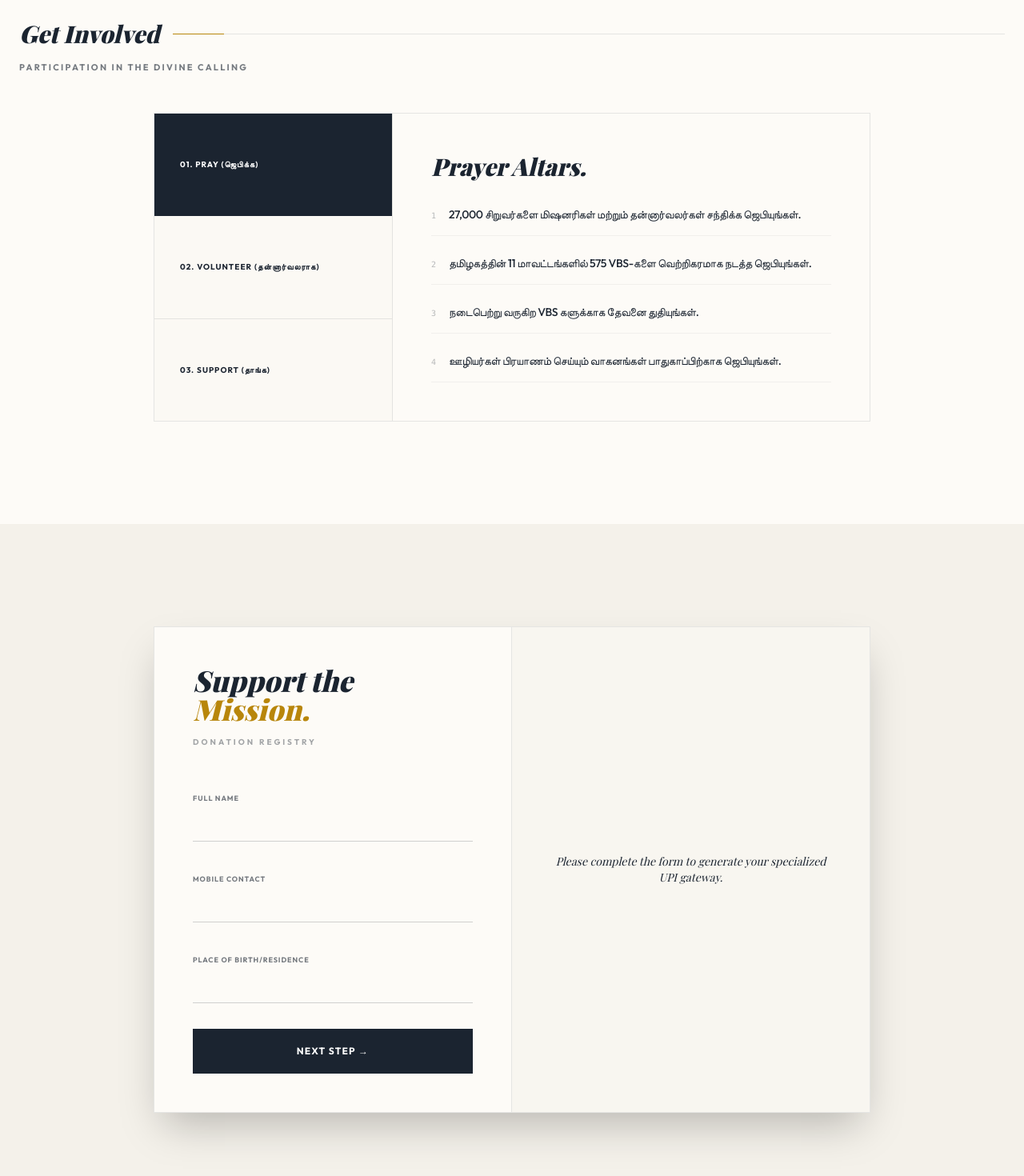
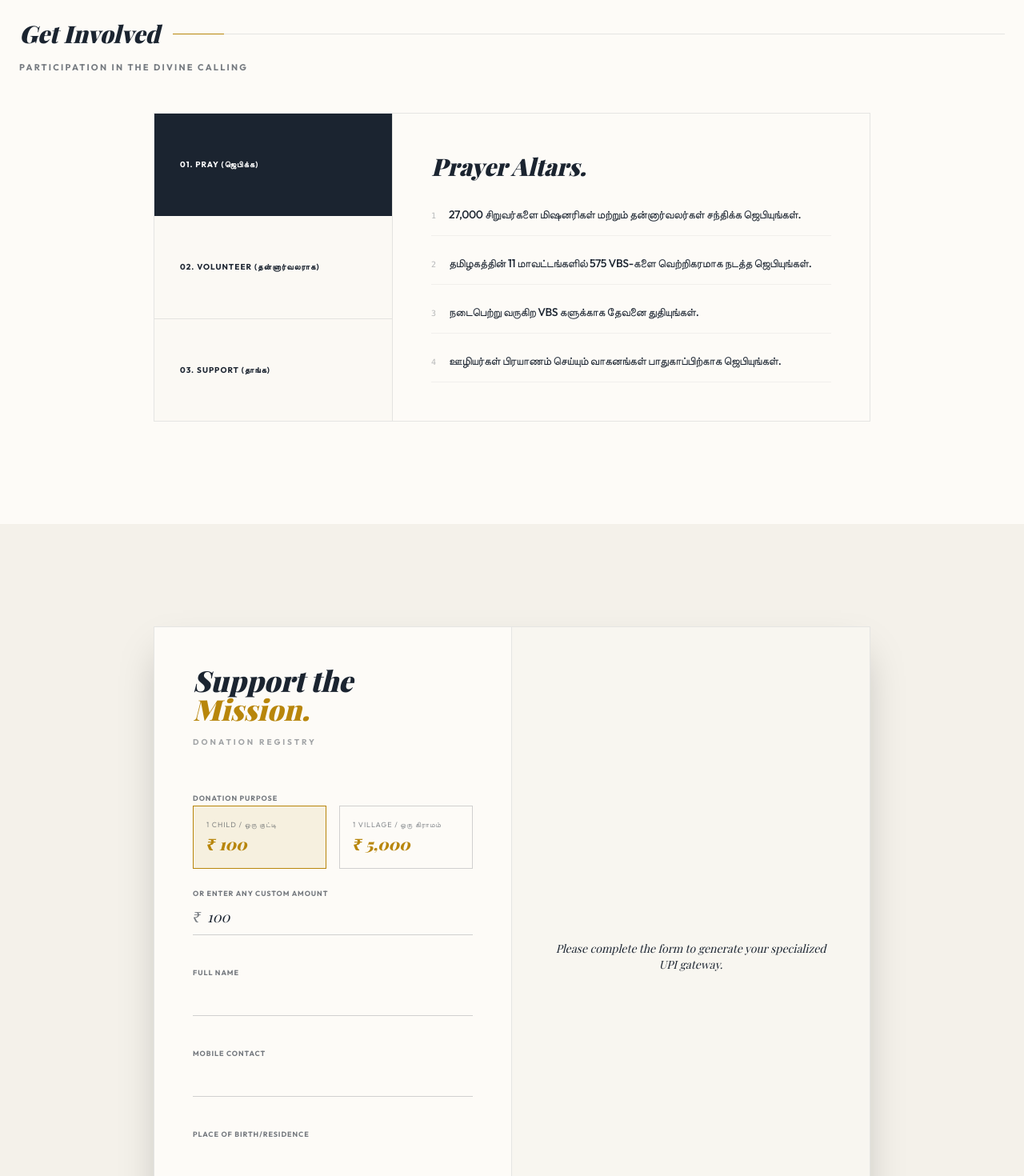
Before and after one commit to grace-media-web/Mecogen-VBS, a React (Vite) app: page / in a window 1280 px wide. Shown: the part 3002-4472 px from the top of the page at 80% size. Built offline with nearby package versions, Linux system fonts and the light colour scheme; a web font is replaced by a local one.

Commit message:
G Sheets and Mobile Comp

```diff
--- a/src/App.tsx
+++ b/src/App.tsx
@@ -133,23 +133,49 @@ const VillageTracker = () => {
 
 export default function App() {
   const [activeTab, setActiveTab] = useState<'pray' | 'volunteer' | 'support'>('pray');
-  const [formData, setFormData] = useState({ name: '', mobile: '', place: '' });
+  const [formData, setFormData] = useState({ name: '', mobile: '', place: '', amount: '100' });
   const [showQR, setShowQR] = useState(false);
+  const [isSubmitting, setIsSubmitting] = useState(false);
   const scrollContainerRef = useRef<HTMLDivElement>(null);
 
-  const handleDonation = (e: FormEvent) => {
+  // Paste your Google Apps Script Web App URL here
+  const GOOGLE_SCRIPT_URL = "";
+
+  const handleDonation = async (e: FormEvent) => {
     e.preventDefault();
-    if (formData.name.length < 2 || !/^[6-9]\d{9}$/.test(formData.mobile) || formData.place.length < 2) {
-      alert("தயவு செய்து சரியான விவரங்களை உள்ளிடவும் (Please enter valid details)");
+    if (formData.name.length < 2 || !/^[6-9]\d{9}$/.test(formData.mobile) || formData.place.length < 2 || !formData.amount) {
+      alert("தயவு செய்து சரியான விவரங்களை உள்ளிடவும் (Please enter valid details and amount)");
       return;
     }
+
+    if (GOOGLE_SCRIPT_URL) {
+      try {
+        setIsSubmitting(true);
+        const submitData = new FormData();
+        submitData.append('Name', formData.name);
+        submitData.append('Mobile', formData.mobile);
+        submitData.append('Place', formData.place);
+        submitData.append('Amount', formData.amount);
+
+        await fetch(GOOGLE_SCRIPT_URL, {
+          method: 'POST',
+          body: submitData,
+          mode: 'no-cors'
+        });
+      } catch (error) {
+        console.error("Error submitting form to sheet", error);
+      } finally {
+        setIsSubmitting(false);
+      }
+    }
+
     setShowQR(true);
 
     if (window.innerWidth < 768) {
       const isAndroid = /android/i.test(navigator.userAgent);
       const upiUrl = isAndroid
-        ? 'intent://pay?pa=graceministriesindia@okhdfcbank&pn=MECOGEN%20VBS&cu=INR#Intent;scheme=upi;end;'
-        : 'upi://pay?pa=graceministriesindia@okhdfcbank&pn=MECOGEN%20VBS&cu=INR';
+        ? `intent://pay?pa=graceministriesindia@okhdfcbank&pn=MECOGEN%20VBS&cu=INR&am=${formData.amount}#Intent;scheme=upi;end;`
+        : `upi://pay?pa=graceministriesindia@okhdfcbank&pn=MECOGEN%20VBS&cu=INR&am=${formData.amount}`;
 
       const link = document.createElement('a');
       link.href = upiUrl;
@@ -160,7 +186,7 @@ export default function App() {
   };
 
   const sendWhatsApp = () => {
-    const msg = `*MECOGEN VBS 2026*%0A*Name:* ${formData.name}%0A*Mobile:* ${formData.mobile}%0A*Place:* ${formData.place}%0A%0ASupport confirmed. Sending screenshot.`;
+    const msg = `*MECOGEN VBS 2026*%0A*Name:* ${formData.name}%0A*Mobile:* ${formData.mobile}%0A*Place:* ${formData.place}%0A*Amount:* ₹${formData.amount}%0A%0ASupport confirmed. Sending screenshot.`;
     window.open(`https://wa.me/919443289026?text=${msg}`, '_blank');
   };
 
@@ -184,9 +210,9 @@ export default function App() {
                 initial={{ opacity: 0, y: 30 }}
                 animate={{ opacity: 1, y: 0 }}
                 transition={{ delay: 0.2 }}
-                className="text-5xl sm:text-6xl lg:text-[100px] leading-[1.1] lg:leading-[0.85] font-serif font-black italic tracking-tighter"
+                className="text-5xl sm:text-7xl lg:text-[100px] leading-tight lg:leading-[0.85] font-serif font-black italic tracking-tighter"
               >
-                வா இயேசுவிடம் <span className="block text-editorial-accent not-italic">வா.</span>
+                வா இயேசுவிடம் <span className="block text-editorial-accent mt-2 lg:mt-0 not-italic">வா.</span>
               </motion.h1>
               <motion.p
                 initial={{ opacity: 0 }}
@@ -202,7 +228,7 @@ export default function App() {
               initial={{ opacity: 0, y: 20 }}
               animate={{ opacity: 1, y: 0 }}
               transition={{ delay: 0.6 }}
-              className="grid grid-cols-3 gap-4 py-8 mt-12 border-t border-b border-editorial-text/10"
+              className="grid grid-cols-1 sm:grid-cols-3 gap-4 py-8 mt-12 border-t border-b border-editorial-text/10"
             >
               <div className="flex flex-col">
                 <span className="text-5xl font-black font-serif">27k</span>
@@ -222,7 +248,7 @@ export default function App() {
               initial={{ opacity: 0, y: 20 }}
               animate={{ opacity: 1, y: 0 }}
               transition={{ delay: 0.8 }}
-              className="flex gap-4 mt-8"
+              className="flex flex-col sm:flex-row gap-4 mt-8"
             >
               <a href="#donate" className="flex-1 bg-editorial-text text-white p-6 flex flex-col justify-between cursor-pointer group transition-all hover:bg-neutral-800">
                 <span className="text-[10px] font-bold uppercase tracking-widest opacity-70">Support the Mission</span>
@@ -288,7 +314,7 @@ export default function App() {
                 key={i}
                 src={`/images/photo${i}.png`}
                 alt={`VBS Photo ${i}`}
-                className="w-[450px] aspect-[4/3] object-cover flex-shrink-0 snap-center border border-editorial-text/10"
+                className="w-[85vw] sm:w-[450px] aspect-[4/3] object-cover flex-shrink-0 snap-center border border-editorial-text/10"
                 onError={(e) => (e.currentTarget.src = `https://placehold.co/800x600?text=VBS+Exhibit+${i}`)}
               />
             ))}
@@ -305,24 +331,24 @@ export default function App() {
           <SectionHeader title="Get Involved" subtitle="Participation in the Divine Calling" />
 
           <div className="max-w-4xl mx-auto flex flex-col md:flex-row border border-editorial-text/10">
-            <div className="md:w-1/3 flex flex-col border-r border-editorial-text/10 bg-editorial-panel/30">
+            <div className="md:w-1/3 flex flex-row overflow-x-auto md:flex-col border-b md:border-b-0 md:border-r border-editorial-text/10 bg-editorial-panel/30">
               <button
                 onClick={() => setActiveTab('pray')}
-                className={`flex-1 p-8 text-left text-[10px] uppercase font-bold tracking-widest border-b border-editorial-text/10 transition-all ${activeTab === 'pray' ? 'bg-editorial-text text-white' : 'hover:bg-editorial-panel'}`}
+                className={`flex-1 min-w-[120px] p-6 md:p-8 text-center md:text-left text-[10px] uppercase font-bold tracking-widest border-r md:border-r-0 md:border-b border-editorial-text/10 transition-all ${activeTab === 'pray' ? 'bg-editorial-text text-white' : 'hover:bg-editorial-panel'}`}
               >
-                01. Pray (ஜெபிக்க)
+                01. Pray <br className="md:hidden"/>(ஜெபிக்க)
               </button>
               <button
                 onClick={() => setActiveTab('volunteer')}
-                className={`flex-1 p-8 text-left text-[10px] uppercase font-bold tracking-widest border-b border-editorial-text/10 transition-all ${activeTab === 'volunteer' ? 'bg-editorial-text text-white' : 'hover:bg-editorial-panel'}`}
+                className={`flex-1 min-w-[120px] p-6 md:p-8 text-center md:text-left text-[10px] uppercase font-bold tracking-widest border-r md:border-r-0 md:border-b border-editorial-text/10 transition-all ${activeTab === 'volunteer' ? 'bg-editorial-text text-white' : 'hover:bg-editorial-panel'}`}
               >
-                02. Volunteer (தன்னார்வலராக)
+                02. Volunteer <br className="md:hidden"/>(தன்னார்வலராக)
               </button>
               <button
                 onClick={() => setActiveTab('support')}
-                className={`flex-1 p-8 text-left text-[10px] uppercase font-bold tracking-widest transition-all ${activeTab === 'support' ? 'bg-editorial-text text-white' : 'hover:bg-editorial-panel'}`}
+                className={`flex-1 min-w-[120px] p-6 md:p-8 text-center md:text-left text-[10px] uppercase font-bold tracking-widest transition-all ${activeTab === 'support' ? 'bg-editorial-text text-white' : 'hover:bg-editorial-panel'}`}
               >
-                03. Support (தாங்க)
+                03. Support <br className="md:hidden"/>(தாங்க)
               </button>
             </div>
 
@@ -408,7 +434,36 @@ export default function App() {
               <p className="text-[10px] uppercase font-bold tracking-[0.3em] opacity-40 mb-12">Donation Registry</p>
 
               <form onSubmit={handleDonation} className="space-y-8">
-                <div className="space-y-1">
+                <div className="space-y-4 mb-4">
+                  <label className="text-[9px] uppercase font-bold tracking-widest opacity-60">Donation Purpose</label>
+                  <div className="grid grid-cols-2 gap-4">
+                    <label className={`block border p-4 cursor-pointer transition-colors ${formData.amount === '100' ? 'border-editorial-accent bg-editorial-accent/10' : 'border-editorial-text/20 hover:border-editorial-accent/50'}`}>
+                      <input type="radio" name="amount" value="100" checked={formData.amount === '100'} onChange={(e) => setFormData({...formData, amount: e.target.value})} className="hidden" />
+                      <div className="text-[9px] uppercase tracking-widest opacity-50 mb-1">1 Child / ஒரு குட்டி</div>
+                      <div className="text-xl font-serif font-black italic text-editorial-accent">₹ 100</div>
+                    </label>
+                    <label className={`block border p-4 cursor-pointer transition-colors ${formData.amount === '5000' ? 'border-editorial-accent bg-editorial-accent/10' : 'border-editorial-text/20 hover:border-editorial-accent/50'}`}>
+                      <input type="radio" name="amount" value="5000" checked={formData.amount === '5000'} onChange={(e) => setFormData({...formData, amount: e.target.value})} className="hidden" />
+                      <div className="text-[9px] uppercase tracking-widest opacity-50 mb-1">1 Village / ஒரு கிராமம்</div>
+                      <div className="text-xl font-serif font-black italic text-editorial-accent">₹ 5,000</div>
+                    </label>
+                  </div>
+                  <div className="pt-2">
+                    <label className="text-[9px] uppercase font-bold tracking-widest opacity-60 block mb-2">Or enter any custom amount</label>
+                    <div className="flex items-center gap-2 border-b border-editorial-text/20 pb-2 focus-within:border-editorial-accent transition-colors">
+                      <span className="font-serif italic text-lg opacity-60">₹</span>
+                      <input
+                        type="number"
+                        value={formData.amount}
+                        onChange={(e) => setFormData({...formData, amount: e.target.value})}
+                        className="w-full bg-transparent outline-none font-serif text-lg italic transition-colors"
+                        placeholder="Enter amount"
+                      />
+                    </div>
+                  </div>
+                </div>
+
+                <div className="space-y-1 mt-8">
                   <label className="text-[9px] uppercase font-bold tracking-widest opacity-60">Full Name</label>
                   <input
                     type="text"
@@ -439,8 +494,12 @@ export default function App() {
                     required
                   />
                 </div>
-                <button type="submit" className="w-full bg-editorial-text text-white py-5 font-bold text-xs uppercase tracking-widest hover:bg-neutral-800 transition-all flex items-center justify-center gap-3">
-                  Next Step →
+                <button
+                  type="submit"
+                  disabled={isSubmitting}
+                  className="w-full bg-editorial-text text-white py-5 font-bold text-xs uppercase tracking-widest hover:bg-neutral-800 transition-all flex items-center justify-center gap-3 disabled:opacity-70 disabled:cursor-not-allowed"
+                >
+                  {isSubmitting ? 'Submitting...' : 'Next Step →'}
                 </button>
               </form>
             </div>
@@ -463,15 +522,15 @@ export default function App() {
                   >
                     <div className="bg-white p-4 inline-block mb-6 shadow-xl border border-editorial-text/5">
                        <img
-                          src={`https://api.qrserver.com/v1/create-qr-code/?size=250x250&data=${encodeURIComponent('upi://pay?pa=graceministriesindia@okhdfcbank&pn=MECOGEN%20VBS&cu=INR')}`}
+                          src={`https://api.qrserver.com/v1/create-qr-code/?size=250x250&data=${encodeURIComponent(`upi://pay?pa=graceministriesindia@okhdfcbank&pn=MECOGEN%20VBS&cu=INR&am=${formData.amount}`)}`}
                           alt="Payment QR"
                           className="w-48 h-48"
                         />
                     </div>
-                    <p className="hidden md:block text-[9px] uppercase font-bold tracking-widest opacity-60 mb-8 max-w-xs mx-auto">Scan with GPay, PhonePe, or any UPI terminal</p>
-                    <p className="md:hidden text-[9px] uppercase font-bold tracking-widest opacity-60 mb-4 max-w-xs mx-auto">Pay using any UPI App</p>
+                    <p className="hidden md:block text-[9px] uppercase font-bold tracking-widest opacity-60 mb-8 max-w-xs mx-auto">Scan with GPay, PhonePe, or any UPI terminal to pay ₹{formData.amount}</p>
+                    <p className="md:hidden text-[9px] uppercase font-bold tracking-widest opacity-60 mb-4 max-w-xs mx-auto">Pay ₹{formData.amount} using any UPI App</p>
                     <a
-                      href={/android/i.test(navigator.userAgent) ? 'intent://pay?pa=graceministriesindia@okhdfcbank&pn=MECOGEN%20VBS&cu=INR#Intent;scheme=upi;end;' : 'upi://pay?pa=graceministriesindia@okhdfcbank&pn=MECOGEN%20VBS&cu=INR'}
+                      href={/android/i.test(navigator.userAgent) ? `intent://pay?pa=graceministriesindia@okhdfcbank&pn=MECOGEN%20VBS&cu=INR&am=${formData.amount}#Intent;scheme=upi;end;` : `upi://pay?pa=graceministriesindia@okhdfcbank&pn=MECOGEN%20VBS&cu=INR&am=${formData.amount}`}
                       className="md:hidden inline-block bg-editorial-text text-white px-6 py-3 font-bold text-[10px] uppercase tracking-widest hover:bg-neutral-800 transition-all mb-8 shadow-md"
                     >
                       Open UPI App
```
